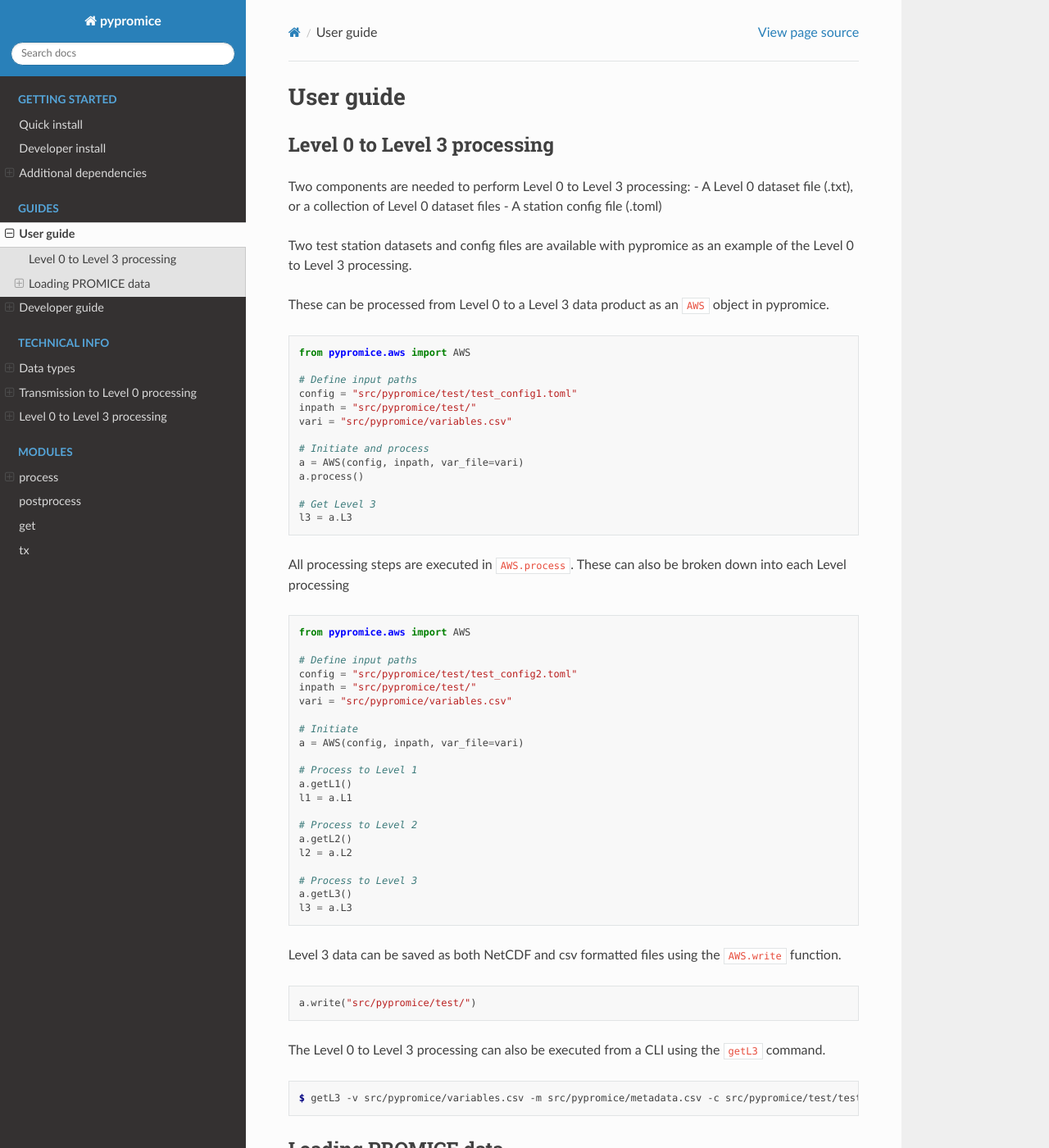
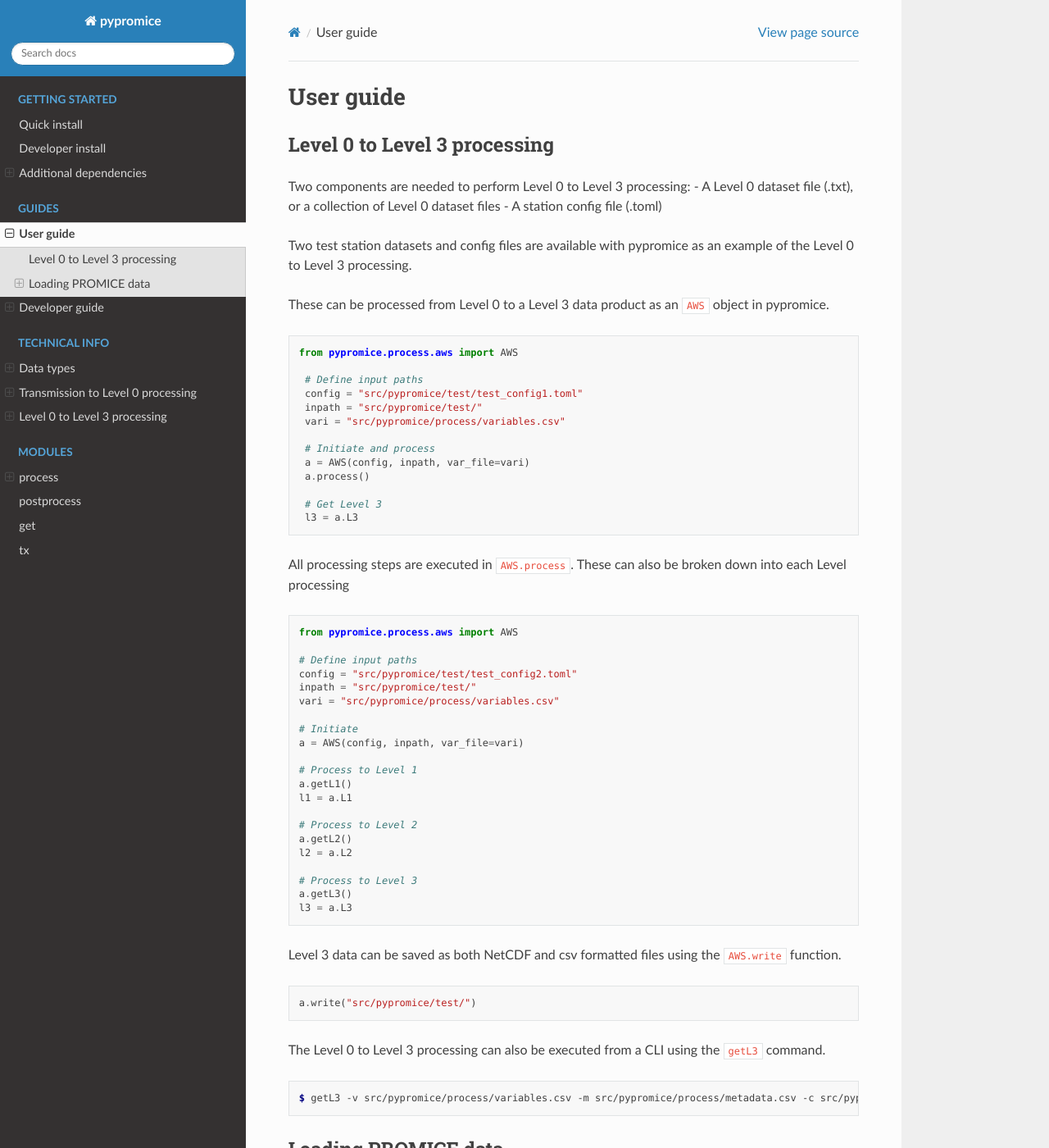
Before and after one commit to GEUS-Glaciology-and-Climate/pypromice, a Sphinx documentation site: the page built from docs/guide_user.rst, in a window 1280 px wide and 1400 px high. Shown: the whole window at 82% size. Built offline with Sphinx 7.4.7 and the Read the Docs theme 2.0.0, drawn with Linux system fonts in a browser that asks for light colours; some of the changed text lies outside the part shown.

```diff
--- a/docs/guide_user.rst
+++ b/docs/guide_user.rst
@@ -15,12 +15,12 @@ These can be processed from Level 0 to a Level 3 data product as an ``AWS`` obje
 
 .. code:: python
 
-    from pypromice.aws import AWS
+   from pypromice.process.aws import AWS
 
     # Define input paths
     config = "src/pypromice/test/test_config1.toml"
     inpath = "src/pypromice/test/"
-    vari = "src/pypromice/variables.csv"
+    vari = "src/pypromice/process/variables.csv"
 
     # Initiate and process
     a = AWS(config, inpath, var_file=vari)
@@ -33,12 +33,12 @@ All processing steps are executed in ``AWS.process``. These can also be broken d
 
 .. code:: python
 
-    from pypromice.aws import AWS
+    from pypromice.process.aws import AWS
 
     # Define input paths
     config = "src/pypromice/test/test_config2.toml"
     inpath = "src/pypromice/test/"
-    vari = "src/pypromice/variables.csv"
+    vari = "src/pypromice/process/variables.csv"
 
     # Initiate
     a = AWS(config, inpath, var_file=vari)
@@ -65,7 +65,7 @@ The Level 0 to Level 3 processing can also be executed from a CLI using the ``ge
 
 .. code:: console
 
-    $ getL3 -v src/pypromice/variables.csv -m src/pypromice/metadata.csv -c src/pypromice/test/test_config1.toml -i src/pypromice/test -o src/pypromice/test
+    $ getL3 -v src/pypromice/process/variables.csv -m src/pypromice/process/metadata.csv -c src/pypromice/test/test_config1.toml -i src/pypromice/test -o src/pypromice/test
 
 
 Loading PROMICE data
```
Also changed, not shown: other parts of docs/guide_user.rst (+3 -3 lines).
